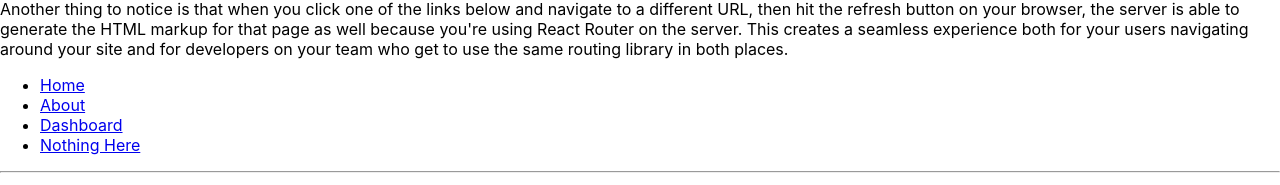
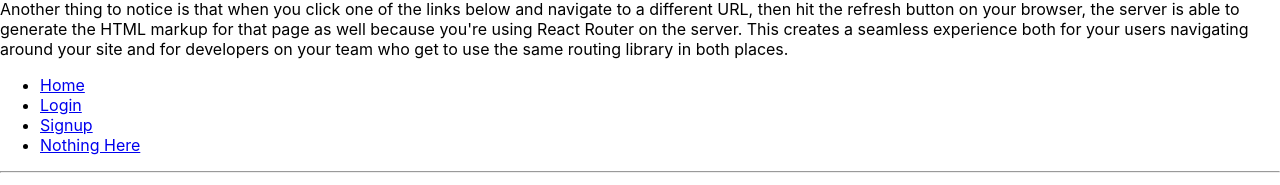
Before and after one commit to AbdulahiMohamud/NexMeal, a React (Create React App) app: page / in a window 1280 px wide. Shown: the part 175-360 px from the top of the page. Built offline with nearby package versions, Linux system fonts and the light colour scheme.

Commit message:
updated the routers to reflect my components

```diff
--- a/src/components/App.js
+++ b/src/components/App.js
@@ -32,6 +32,8 @@
 
 import * as React from "react";
 import { Routes, Route, Outlet, Link } from "react-router-dom";
+import Login from "./Login";
+import SignupForm from "./SignupForm";
 
 export default function App() {
   return (
@@ -66,8 +68,8 @@ export default function App() {
       <Routes>
         <Route path="/" element={<Layout />}>
           <Route index element={<Home />} />
-          <Route path="about" element={<About />} />
-          <Route path="dashboard" element={<Dashboard />} />
+          <Route path="login" element={<Login />} />
+          <Route path="signup" element={<SignupForm />} />
 
           {/* Using path="*"" means "match anything", so this route
                 acts like a catch-all for URLs that we don't have explicit
@@ -90,10 +92,10 @@ function Layout() {
             <Link to="/">Home</Link>
           </li>
           <li>
-            <Link to="/about">About</Link>
+            <Link to="/login">Login</Link>
           </li>
           <li>
-            <Link to="/dashboard">Dashboard</Link>
+            <Link to="/signup">Signup</Link>
           </li>
           <li>
             <Link to="/nothing-here">Nothing Here</Link>
```
